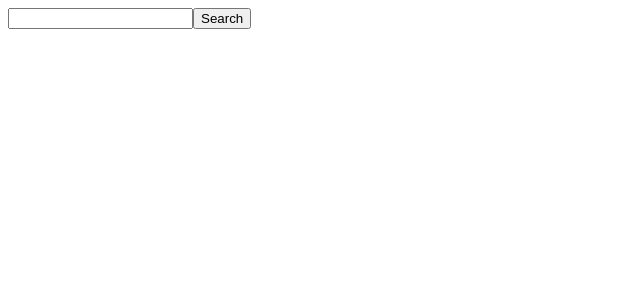
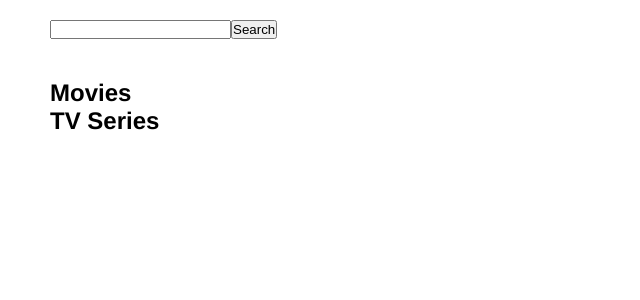
Before and after one commit to Glabdugrib/vue-boolflix, a Vue app: page / in a window 1280 px wide. Shown: the top 300 px of the page, without its empty margins (0-640 px from the left). Built offline with nearby package versions, Linux system fonts and the light colour scheme.

Commit message:
Refactoring

```diff
--- a/package.json
+++ b/package.json
@@ -10,6 +10,7 @@
   "dependencies": {
     "axios": "^0.26.1",
     "core-js": "^3.8.3",
+    "country-flag-icons": "^1.4.21",
     "sass": "^1.49.9",
     "sass-loader": "^12.6.0",
     "vue": "^2.6.14"
--- a/src/App.vue
+++ b/src/App.vue
@@ -1,109 +1,42 @@
 <template>
    <div id="app">
-      <input type="text" class="search-input" v-model="searchFilter" @keyup.enter="searchTvMovies">
-      <button class="search-btn" @click="searchTvMovies">Search</button>
-      <ul class="movie-list">
-         <h3 v-if="filteredMovies.length > 0">Movie list</h3>
-         <li v-for="movie in filteredMovies" :key="movie.id">
-            <ul>
-               <li><strong>Titolo: </strong>{{ movie.title }}</li>
-               <li><strong>Titolo originale: </strong>{{ movie.originalTitle }}</li>
-               <li v-if="movie.lang === 'it'">
-                  <strong>Linguaggio: </strong>
-                  <img src="./assets/img/italy.png" alt="">
-               </li>
-               <li v-else-if="movie.lang === 'fr'">
-                  <strong>Linguaggio: </strong>
-                  <img src="./assets/img/france.png" alt="">
-               </li>
-               <li v-else-if="movie.lang === 'en'">
-                  <strong>Linguaggio: </strong>
-                  <img src="./assets/img/united-kingdom.png" alt="">
-               </li>
-               <li v-else><strong>Linguaggio: </strong>{{ movie.lang }}</li>
-               <li><strong>Voto: </strong>{{ movie.vote }}</li>
-            </ul>
-         </li>
-      </ul>
+      <Header />
+      <main>
+         <h2>Movies</h2>
+         <div class="container movie-grid">
+            <Card v-for="movie in movies" :key="movie.id" :element="movie"/>
+         </div>
+
+         <h2>TV Series</h2>
+         <div class="container movie-grid">
+            <Card v-for="serie in series" :key="serie.id" :element="serie"/>
+         </div>
+      </main>
+
    </div>
 </template>
 
 <script>
-import axios from 'axios';
+import Header from './components/BoolflixHeader.vue';
+import Card from './components/CardItem.vue';
+
+import state from './store.js';
 
 export default {
    name: 'App',
    components: {
-
+      Header,
+      Card,
    },
-   data() {
-      return {
-         searchFilter: "",
-         baseURL: "https://api.themoviedb.org/3",
-         apiKey: "69c0e1da6ac95a6109dd23110160ecd2",
-         filteredMovies: [],
-      }
-   },
-   methods: {
-      searchTvMovies: function() {
-         this.filteredMovies = [];
-         this.fetchMovies();
-         this.fetchTv();
-
+   computed: {
+      movies: function() {
+         return state.movies;
       },
-      fetchMovies: function() {
-         axios.get(`${ this.baseURL }/search/movie`, {
-            params: {
-               api_key: this.apiKey,
-               query: this.searchFilter,
-               // page: 1,
-            }
-         })
-         .then( res => {
-            let movieList = [];
-            movieList = res.data.results;
-            console.log(movieList);
-
-            movieList.forEach( el => {
-               const movie = {
-                  title: el.title,
-                  originalTitle: el.original_title,
-                  lang: el.original_language,
-                  vote: el.vote_average
-               }
-               this.filteredMovies.push(movie);
-            });
-         })
-         .catch( err => {
-            console.warn( err.response )
-         })
+      series: function() {
+         return state.series;
       },
-      fetchTv: function() {
-         axios.get(`${ this.baseURL }/search/tv`, {
-            params: {
-               api_key: this.apiKey,
-               query: this.searchFilter,
-               // page: 1,
-            }
-         })
-         .then( res => {
-            let tvList = [];
-            tvList = res.data.results;
-            console.log(tvList);
-
-            tvList.forEach( el => {
-               const tvSerie = {
-                  title: el.name,
-                  originalTitle: el.original_name,
-                  lang: el.original_language,
-                  vote: el.vote_average
-               }
-               this.filteredMovies.push(tvSerie);
-            });
-         })
-         .catch( err => {
-            console.warn( err.response )
-         })
+      search: function() {
+         return state.search;
       }
    }
 }
@@ -116,21 +49,13 @@ export default {
    -moz-osx-font-smoothing: grayscale;
 }
 
-.movie-list {
+* {
+   box-sizing: border-box;
+   margin: 0;
+   padding: 0;
+}
 
-   & > li {
-      margin-bottom: 20px;
-
-      ul {
-         list-style: none;
-         padding: 0;
-         margin: 0;
-
-         img {
-            aspect-ratio: 1;
-            width: 15px;
-         }
-      }
-   }
+header, main {
+   padding: 20px 50px;
 }
 </style>
--- /dev/null
+++ b/src/components/BoolflixHeader.vue
@@ -0,0 +1,34 @@
+<template>
+   <header>
+      <input type="text" v-model="search" @keyup.enter="setSearch">
+      <button @click="setSearch">Search</button>
+   </header>
+</template>
+
+<script>
+import state from '../store.js';
+import { fetchData } from '../store.js';
+
+export default {
+   data() {
+      return {
+         search: "",
+      }
+   },
+   watch: {
+      // search: function(value) {
+      //    this.fetchData();
+      // }
+   },
+   methods: {
+      setSearch: function() {
+         state.search = this.search;
+         fetchData();
+      }
+   }
+}
+</script>
+
+<style lang="scss" scoped>
+
+</style>
--- /dev/null
+++ b/src/components/CardItem.vue
@@ -0,0 +1,62 @@
+<template>
+   <div>
+      <h3>{{ title }}</h3>
+      <p>{{ originalTitle }}</p>
+      <!-- <p>{{ getFlag( element.original_language ) }}</p> -->
+      <p v-if="flags[ element.original_language ]">
+         <img :src="flags[ element.original_language ]" alt="">
+      </p>
+      <p v-else>{{ element.original_language }}</p>
+      <p>{{ element.vote_average }}</p>
+   </div>
+</template>
+
+<script>
+import getUnicodeFlagIcon from 'country-flag-icons/unicode';
+import { hasFlag } from 'country-flag-icons';
+
+export default {
+   props: {
+      element: {
+         type: Object,
+         required: true
+      }
+   },
+   computed: {
+      title: function() {
+         return this.element.name || this.element.title;
+      },
+      originalTitle: function() {
+         return this.element.original_name || this.element.original_title;
+      },
+   },
+   data() {
+      return {
+         flags: {
+            it: require("../assets/img/italy.png"),
+            fr: require("../assets/img/france.png"),
+            en: require("../assets/img/united-kingdom.png")
+         }
+      }
+   },
+   methods: {
+      getFlag: function( unicode ) { // non funziona, compatibilità unicode?
+         if( hasFlag(unicode) ) {
+            return getUnicodeFlagIcon(unicode);
+         }
+         return unicode
+      },
+   }
+}
+</script>
+
+<style lang="scss" scoped>
+div {
+   margin-bottom: 20px;
+
+   img {
+      aspect-ratio: 1;
+      width: 15px;
+   }
+}
+</style>
--- /dev/null
+++ b/src/store.js
@@ -0,0 +1,50 @@
+import Vue from 'vue';
+import axios from 'axios';
+
+const state = Vue.observable(
+   {
+      search: '',
+      movies: [],
+      series: [],
+      baseURL: 'https://api.themoviedb.org/3',
+      apiKey: '69c0e1da6ac95a6109dd23110160ecd2',
+   }
+);
+
+export default state;
+
+export function fetchData() {
+   // Movies
+   axios.get(`${ state.baseURL }/search/movie`, {
+      params: {
+         api_key: state.apiKey,
+         query: state.search,
+         // page: 1,
+         // language: 'it-IT',
+      }
+   })
+   .then( res => {
+      console.log(res.data)
+      state.movies = res.data.results;
+   })
+   .catch( err => {
+      console.warn( err.response )
+   })
+
+   // TV Series
+   axios.get(`${ state.baseURL }/search/tv`, {
+      params: {
+         api_key: state.apiKey,
+         query: state.search,
+         // page: 1,
+         // language: 'it-IT',
+      }
+   })
+   .then( res => {
+      console.log(res.data)
+      state.series = res.data.results;
+   })
+   .catch( err => {
+      console.warn( err.response )
+   })
+}
```
Also changed, not shown: 1 other file (tests, documents, lock files or other folders).
